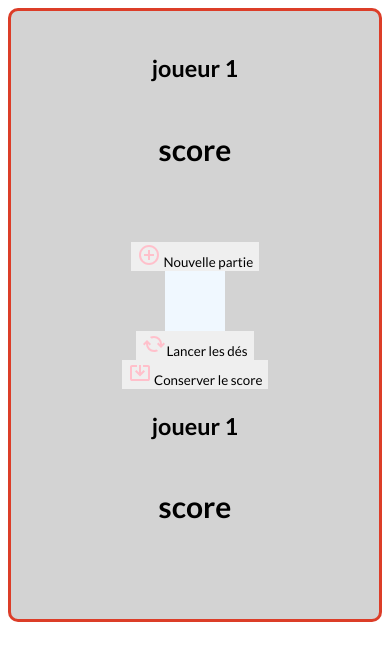
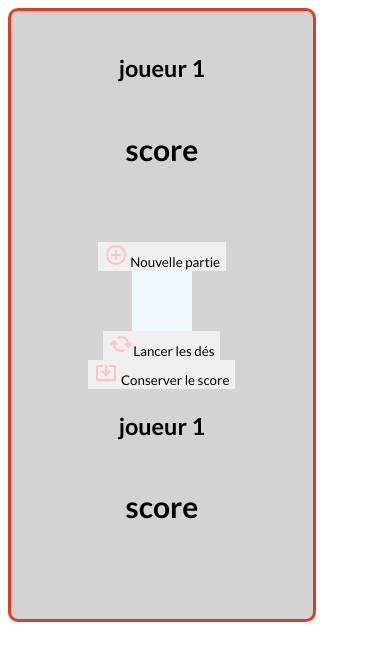
Before and after one commit to MBSylvain/lancer-de-d-, a PHP site: page / in a window 390 px wide. Shown: the top 661 px of the page. Run offline with PHP 8.4, Linux system fonts and the light colour scheme.

Commit message:
responsive css

```diff
--- a/style.css
+++ b/style.css
@@ -61,3 +61,29 @@ button:hover {
     color: none;
 
 }
+
+@media only screen and (max-width: 768px) {
+
+    /* Styles pour les écrans de taille maximale de 768 pixels */
+    .cadre {
+        display: flex;
+        flex-direction: column;
+        align-items: center;
+        justify-content: center;
+        width: 70%;
+    }
+}
+
+/* Media query pour les écrans de taille minimale de 769 pixels */
+@media only screen and (min-width: 769px) {
+
+    /* Styles pour les écrans de taille minimale de 769 pixels */
+    .cadre,
+    body {
+        display: flex;
+        flex-direction: row;
+        align-items: center;
+        justify-content: center;
+        width: 70%;
+    }
+}
```
